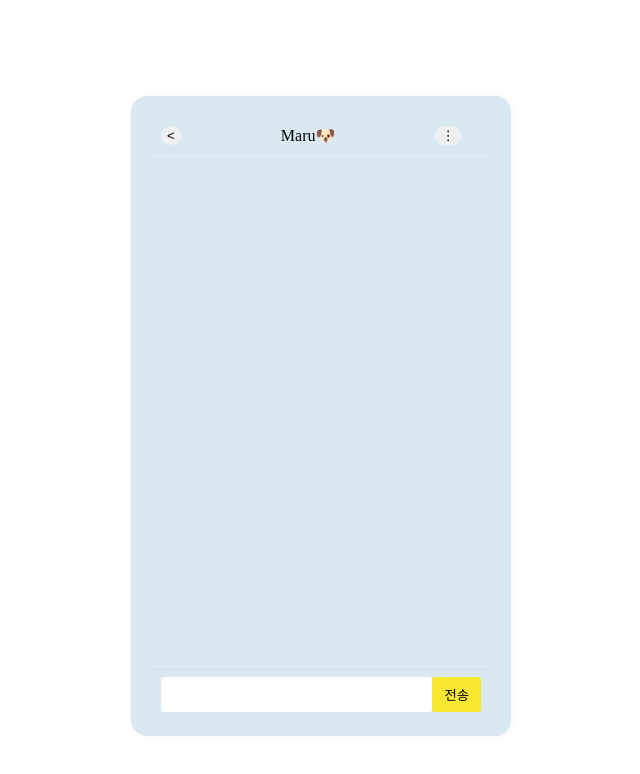
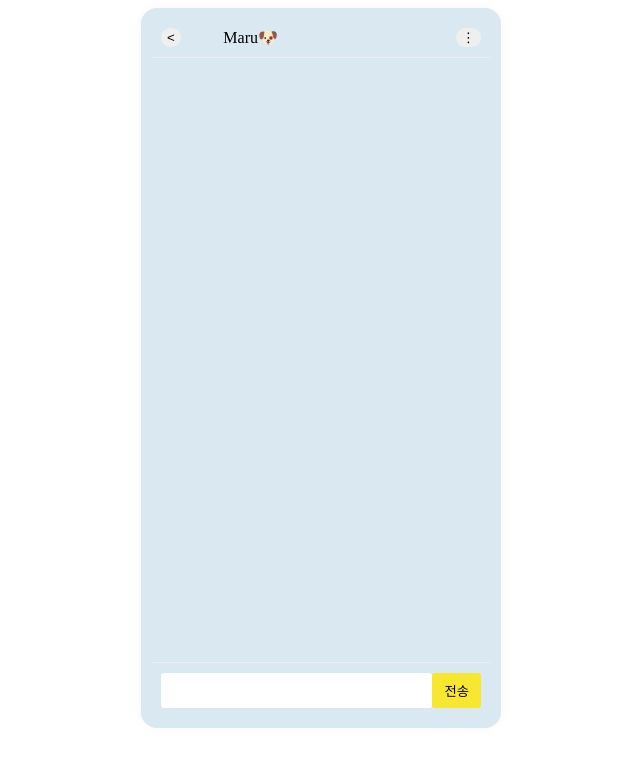
Before and after one commit to B612-FE/5-react.js-hooks, a React (Create React App) app: page / in a window 1280 px wide. Shown: the top 774 px of the page, without its empty margins (319-959 px from the left). Built offline with nearby package versions, Linux system fonts and the light colour scheme.

Commit message:
styled-component 변경

```diff
--- a/src/App.js
+++ b/src/App.js
@@ -1,7 +1,73 @@
 import { useState } from "react";
-import "./App.css";
-import MessageList from "./MessageList";
-import useToggle from "./useToggle";
+import "./styles/App.css";
+import MessageList from "./components/MessageList";
+import useToggle from "./hooks/useToggle";
+import styled from "styled-components";
+
+const Wrapper = styled.div`
+  display: flex;
+  justify-content: center;
+  align-items: center;
+`;
+
+const Container = styled.div`
+  border: none;
+  padding: 10px;
+  width: 340px;
+  height: 700px;
+  background-color: rgb(218, 233, 241);
+  border-radius: 16px;
+  box-shadow: 0 0 12px 0 rgba(0, 0, 0, 0.04);
+  display: flex;
+  flex-direction: column;
+`;
+
+const ChattingName = styled.header`
+  display: flex;
+  padding: 10px;
+  border-bottom: 1px solid #eee;
+  justify-content: space-between;
+  flex-direction: row;
+`;
+
+const StyledButton = styled.button`
+  flex-basis: 20px;
+  border-radius: 100px;
+  border: 1px;
+`;
+
+const UserName = styled.span`
+  flex-basis: 190px;
+`;
+
+const Chats = styled.section`
+  height: 600px;
+  padding-bottom: 10px;
+`;
+
+const InputForm = styled.form`
+  display: flex;
+  padding: 10px;
+  border-top: 1px solid #eee;
+  position: sticky;
+  bottom: 0;
+`;
+
+const MessageInputBox = styled.input`
+  flex: 1;
+  padding: 8px;
+  border: none;
+  border-radius: 3px;
+`;
+
+const SubmitButton = styled.button`
+  background-color: #f7e730;
+  color: rgb(0, 0, 0);
+  border: none;
+  padding: 8px 12px;
+  border-radius: 3px;
+  cursor: pointer;
+`;
 
 function App() {
   const [chats, setChats] = useState([]);
@@ -24,30 +90,30 @@ function App() {
       setNewChat("");
     }
   };
-
+  //header flex 로 다시 구성하기!!
   return (
-    <div className="App">
-      <div className="Container">
-        <div className="section">
-          <header className="chattingName">
-            <button>&lt;</button>
-            <span onClick={toggle}>{istoMaru ? "Maru🐶" : "Woorie💕"}</span>
-            <button>&#8942;</button>
-          </header>
-          <section className="chats">
-            <MessageList chats={chats} istoMaru={istoMaru}></MessageList>
-          </section>
-          <form onSubmit={addChat} className="input">
-            <input
-              type="text"
-              value={newChat}
-              onChange={(e) => setNewChat(e.target.value)}
-            ></input>
-            <button type="submit">전송</button>
-          </form>
-        </div>
-      </div>
-    </div>
+    <Wrapper>
+      <Container>
+        <ChattingName>
+          <StyledButton>&lt;</StyledButton>
+          <UserName onClick={toggle}>
+            {istoMaru ? "Maru🐶" : "Woorie💕"}
+          </UserName>
+          <StyledButton>&#8942;</StyledButton>
+        </ChattingName>
+        <Chats>
+          <MessageList chats={chats} istoMaru={istoMaru}></MessageList>
+        </Chats>
+        <InputForm onSubmit={addChat} className="input">
+          <MessageInputBox
+            type="text"
+            value={newChat}
+            onChange={(e) => setNewChat(e.target.value)}
+          ></MessageInputBox>
+          <SubmitButton type="submit">전송</SubmitButton>
+        </InputForm>
+      </Container>
+    </Wrapper>
   );
 }
 
--- a/src/index.js
+++ b/src/index.js
@@ -1,6 +1,5 @@
 import React from "react";
 import ReactDOM from "react-dom/client";
-import "./index.css";
 import App from "./App";
 
 const root = ReactDOM.createRoot(document.getElementById("root"));
--- a/src/App.css
+++ b/src/styles/App.css
@@ -1,29 +1,6 @@
-.Container {
-  border: none;
-  padding: 20px;
-  width: 340px;
-  height: 600px;
-  background-color: rgb(218, 233, 241);
-  border-radius: 16px;
-  box-shadow: 0 0 8px 0 rgba(0, 0, 0, 0.04);
-  margin: 0 auto;
-  margin-top: 96px;
-  margin-bottom: 32px;
-  display: flex;
-  flex-direction: column;
+::-webkit-scrollbar {
+  width: 10px;
 }
-
-.chats {
-  height: 500px;
-  padding-bottom: 10px;
-}
-/*
-.chatTime {
-  position: absolute;
-  left: -50px;
-  top: 15px;
-  color: #171717;
-}*/
 
 .message p {
   margin: 0;
@@ -33,50 +10,10 @@
   font-size: 12px;
   color: #888;
 }
-
-.input {
-  display: flex;
-  padding: 10px;
-  border-top: 1px solid #eee;
-  position: sticky;
-  bottom: 0;
-}
-
-.input input {
-  flex: 1;
-  padding: 8px;
-  border: none;
-  border-radius: 3px;
-}
-
-.input button {
-  background-color: #f7e730;
-  color: rgb(0, 0, 0);
-  border: none;
-  padding: 8px 12px;
-  border-radius: 3px;
-  cursor: pointer;
-}
-
-.chattingName {
-  display: flex;
-  padding: 10px;
-  border-bottom: 1px solid #eee;
-}
-
-.chattingName button {
-  border-radius: 100px;
-  border: 1px;
-}
-
-.chattingName span {
-  padding-left: 100px;
-  padding-right: 100px;
-}
 .MessageListfromW,
 .MessageListfromW {
   flex-direction: column;
-  overflow-y: auto;
+  overflow-y: scroll;
   padding: 20px;
   max-height: 470px;
 }
@@ -85,11 +22,6 @@
   flex-direction: column;
   position: relative;
 }
-/*
-.author {
-  position: absolute;
-  top: 0;
-}*/
 
 .MessageListfromW .chatBoxtoMaru {
   display: inline-flex;
```
Also changed, not shown: src/components/MessageList.js (renamed from src/MessageList.js), src/hooks/useToggle.js (renamed from src/useToggle.js), src/index.css (deleted).
